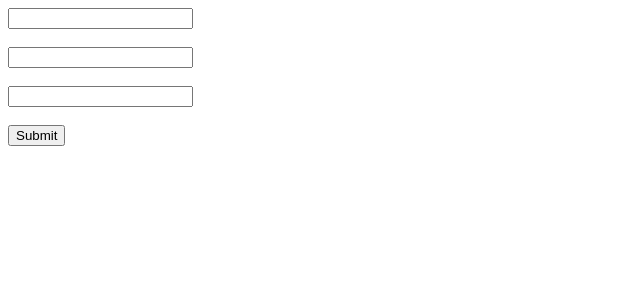
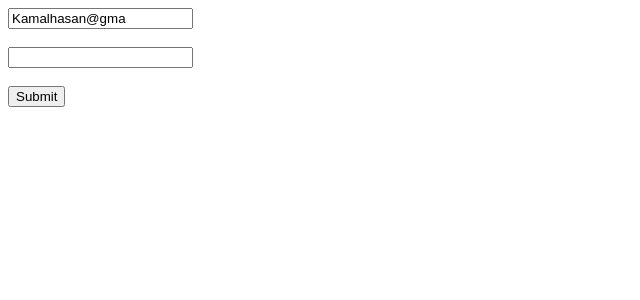
Before and after one commit to Mehebul02/react-form-master, a React (Vite) app: page / in a window 1280 px wide. Shown: the top 300 px of the page, without its empty margins (0-640 px from the left). Built offline with nearby package versions, Linux system fonts and the light colour scheme.

Commit message:
Hook custome

```diff
--- a/src/App.jsx
+++ b/src/App.jsx
@@ -3,6 +3,8 @@ import reactLogo from './assets/react.svg'
 import viteLogo from '/vite.svg'
 import './App.css'
 import StateFullForm from './Components/Statefullform/StateFullForm'
+import HooksForm from './Components/useInputState/HooksForm'
+// import RefForm from './RefForm/RefForm'
 // import SimpleForm from './Components/SimpleForm'
 
 function App() {
@@ -11,7 +13,9 @@ function App() {
   return (
     <>
     {/* <SimpleForm/> */}
-     <StateFullForm></StateFullForm>
+     {/* <StateFullForm></StateFullForm> */}
+     {/* <RefForm></RefForm> */}
+     <HooksForm></HooksForm>
 
     </>
   )
--- /dev/null
+++ b/src/Components/useInputState/HooksForm.jsx
@@ -0,0 +1,22 @@
+import useInputState from "./useInputState";
+
+const HooksForm =()=>{
+    // const [name,handleChange] = useInputState('Rojuni Konda')
+    const emailState = useInputState('Kamalhasan@gma')
+    const handleSubmit =e=>{
+        console.log(emailState.value)
+        e.preventDefault()
+    }
+    return (
+        <div>
+<form onSubmit={handleSubmit}>
+
+{/* <input value={name} onChange={handleChange} type="text" name="name"/><br /><br /> */}
+<input {...emailState} type="email" name="email"/><br /><br />
+<input type="text" name="phone"  /><br /><br />
+<input type="submit" value='Submit' />
+</form>
+        </div>
+    )
+}
+export default HooksForm;
--- /dev/null
+++ b/src/Components/useInputState/useInputState.js
@@ -0,0 +1,14 @@
+import { useState } from "react"
+
+const useInputState =(defaultValue=null) =>{
+    const [value,setValue] =useState(defaultValue)
+    const onChange = e =>{
+        setValue(e.target.value)
+    }
+    // return [value,handleChange]
+    return{
+        value,
+        onChange
+    }
+}
+export default useInputState
--- /dev/null
+++ b/src/RefForm/RefForm.jsx
@@ -0,0 +1,39 @@
+import { useEffect, useRef, useState } from "react"
+
+const RefForm =()=>{
+    const nameRef = useRef(null)
+    const emailRef = useRef(null)
+    const passwordref = useRef(null)
+    const [error,setError] = useState('')
+    useEffect(()=>{
+        nameRef.current.focus()
+    },[])
+    const handleSubmit =e=>{
+        e.preventDefault()
+        if(error.length <5){
+            setError('tui 6 ta passwort de')
+        }
+        else{
+            setError('')
+        }
+        console.log(nameRef.current.value)
+        console.log(emailRef.current.value)
+        console.log(passwordref.current.value)
+    }
+    return (
+        <div>
+             <form onSubmit={handleSubmit}>
+
+<input ref={nameRef}  type="text" name="name"/><br /><br />
+<input ref={emailRef} defaultValue={'example@gmail.com'} type="email" name="email"/><br /><br />
+<input ref={passwordref} type="password" name="password"  /><br /><br />
+<input type="submit" value='Submit' />
+{
+    error && <p>{error}</p>
+}
+</form>
+
+        </div>
+    )
+}
+export default RefForm;
```
